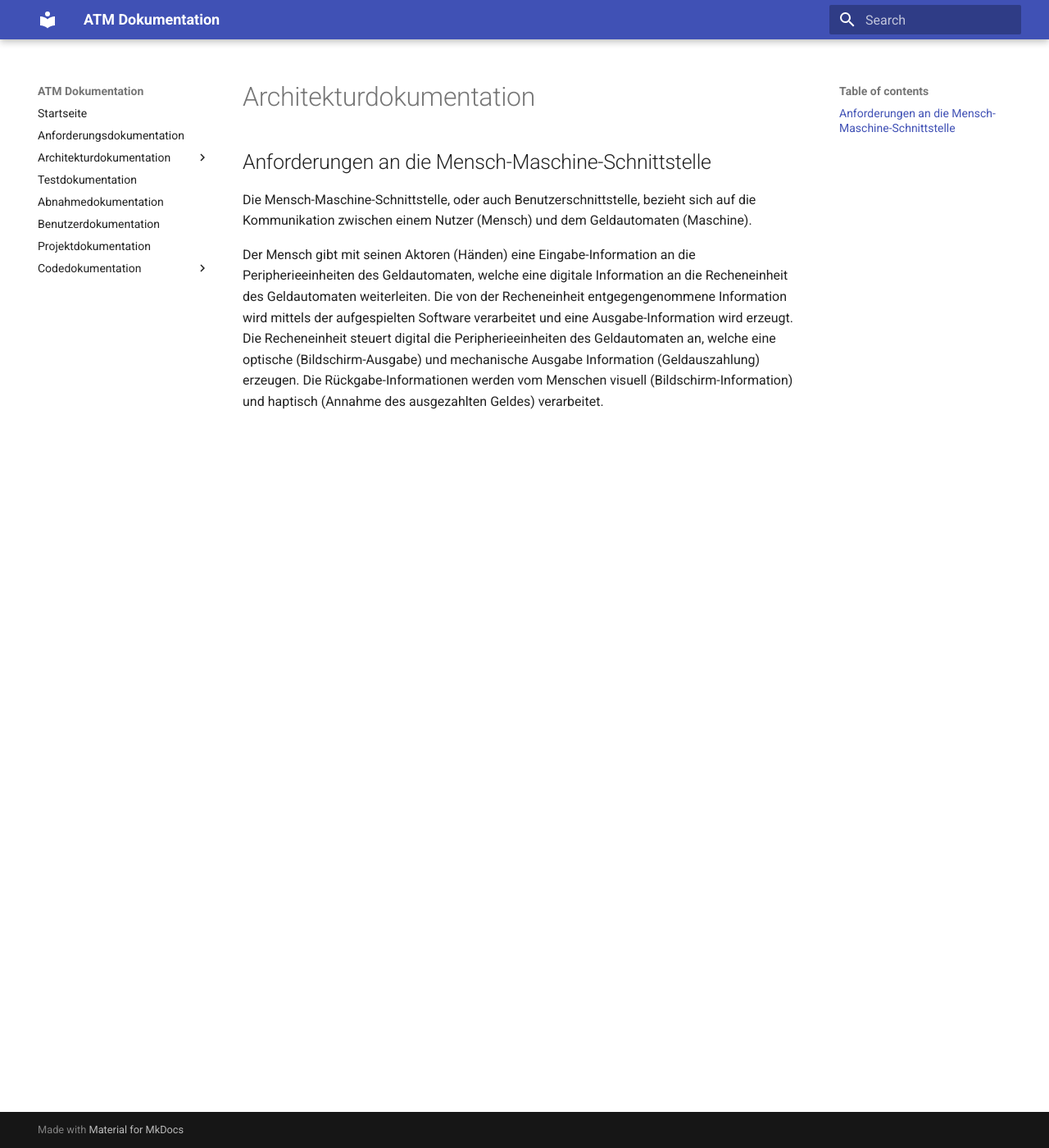
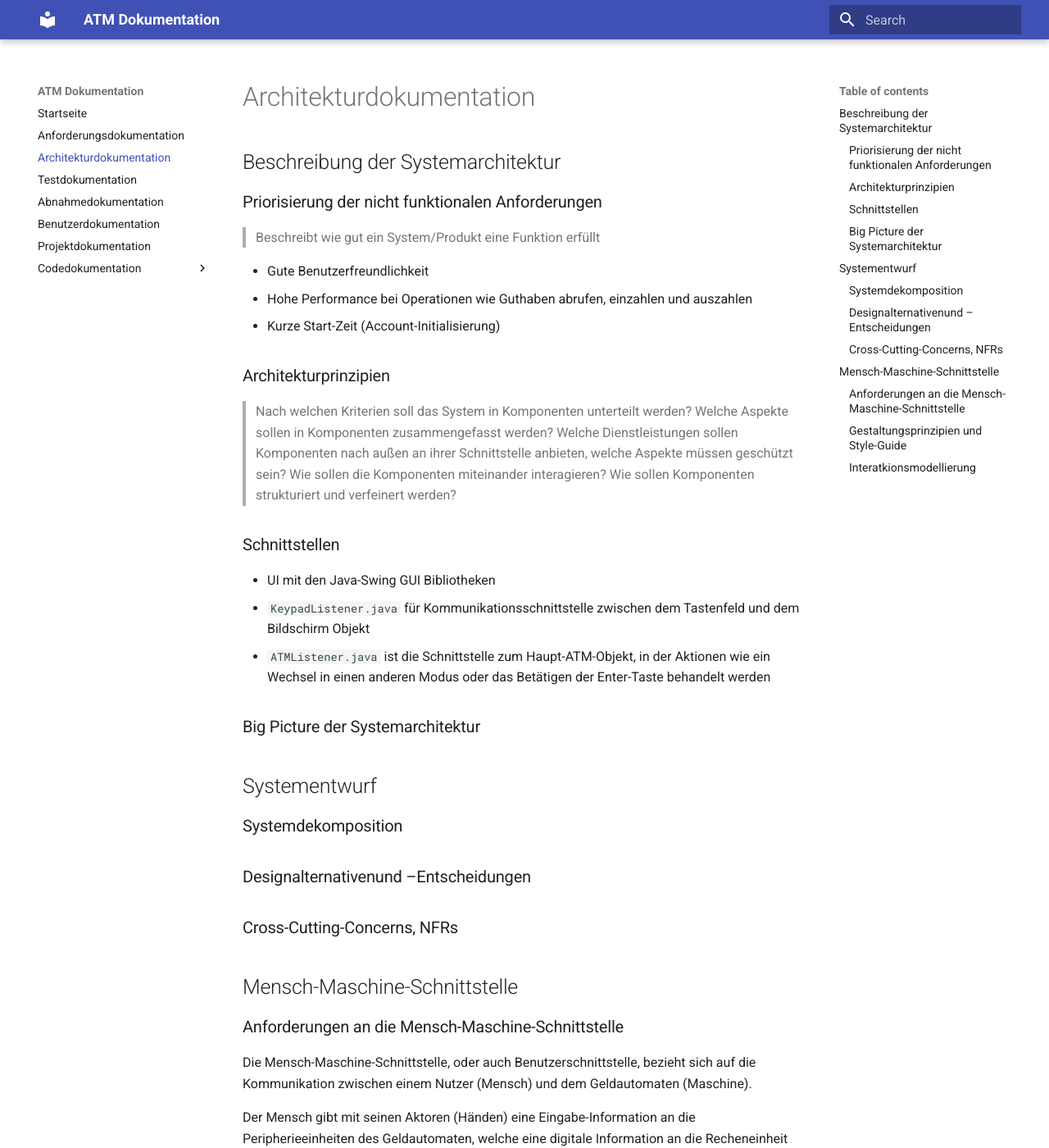
Before and after one commit to Halfpipe-SD/ATM, an MkDocs documentation site: the page built from docs/docs/architecture-docs.md, in a window 1280 px wide and 1400 px high. Shown: the whole window at 82% size. Built offline with MkDocs 1.6.1 and Material for MkDocs 9.7.7, drawn with Linux system fonts in a browser that asks for light colours; some of the changed text lies outside the part shown.

Commit message:
Architekturdokumentation in eine Datei verschoben

```diff
--- a/docs/docs/architecture-docs.md
+++ b/docs/docs/architecture-docs.md
@@ -1,7 +1,50 @@
 # Architekturdokumentation
 
-## Anforderungen an die Mensch-Maschine-Schnittstelle
+## Beschreibung der Systemarchitektur
+
+### Priorisierung der nicht funktionalen Anforderungen
+
+> Beschreibt wie gut ein System/Produkt eine Funktion erfüllt
+
+- Gute Benutzerfreundlichkeit
+- Hohe Performance bei Operationen wie Guthaben abrufen, einzahlen und auszahlen
+- Kurze Start-Zeit (Account-Initialisierung)
+
+### Architekturprinzipien
+
+> Nach welchen Kriterien soll das System in Komponenten unterteilt werden?
+> Welche Aspekte sollen in Komponenten zusammengefasst werden?
+> Welche Dienstleistungen sollen Komponenten nach außen an ihrer Schnittstelle anbieten, welche Aspekte müssen geschützt sein?
+> Wie sollen die Komponenten miteinander interagieren?
+> Wie sollen Komponenten strukturiert und verfeinert werden?
+
+### Schnittstellen
+
+- UI mit den Java-Swing GUI Bibliotheken
+- `KeypadListener.java` für Kommunikationsschnittstelle zwischen dem Tastenfeld und dem Bildschirm Objekt
+- `ATMListener.java` ist die Schnittstelle zum Haupt-ATM-Objekt, in der Aktionen wie ein Wechsel in einen anderen Modus oder das Betätigen der Enter-Taste behandelt werden
+
+### Big Picture der Systemarchitektur
+
+
+## Systementwurf
+
+### Systemdekomposition
+
+### Designalternativenund –Entscheidungen
+
+### Cross-Cutting-Concerns, NFRs
+
+
+## Mensch-Maschine-Schnittstelle
+
+### Anforderungen an die Mensch-Maschine-Schnittstelle
 
 Die Mensch-Maschine-Schnittstelle, oder auch Benutzerschnittstelle, bezieht sich auf die Kommunikation zwischen einem Nutzer (Mensch) und dem Geldautomaten (Maschine).
 
 Der Mensch gibt mit seinen Aktoren (Händen) eine Eingabe-Information an die Peripherieeinheiten des Geldautomaten, welche eine digitale Information an die Recheneinheit des Geldautomaten weiterleiten. Die von der Recheneinheit entgegengenommene Information wird mittels der aufgespielten Software verarbeitet und eine Ausgabe-Information wird erzeugt. Die Recheneinheit steuert digital die Peripherieeinheiten des Geldautomaten an, welche eine optische (Bildschirm-Ausgabe) und mechanische Ausgabe Information (Geldauszahlung) erzeugen. Die Rückgabe-Informationen werden vom Menschen visuell (Bildschirm-Information) und haptisch (Annahme des ausgezahlten Geldes) verarbeitet.
+
+
+### Gestaltungsprinzipien und Style-Guide
+
+### Interatkionsmodellierung
--- a/docs/mkdocs.yml
+++ b/docs/mkdocs.yml
@@ -4,10 +4,7 @@ site_url: https://atm.node5.de
 nav:
   - Startseite: index.md
   - Anforderungsdokumentation: requirements-docs.md
-  - Architekturdokumentation:
-      - Beschreibung der Systemarchitektur: architecture/system-architecture.md
-      - Systementwurf: architecture/system-design.md
-      - Mensch-Maschine-Schnittstelle: architecture/human-machine-interface.md
+  - Architekturdokumentation: architecture-docs.md
   - Testdokumentation: test-docs.md
   - Abnahmedokumentation: acceptance-docs.md
   - Benutzerdokumentation: user-docs.md
```
Also changed, not shown: docs/docs/architecture/human-machine-interface.md (deleted, +0 -7 lines), docs/docs/architecture/system-architecture.md (deleted, +0 -23 lines), docs/docs/architecture/system-design.md (deleted, +0 -1 lines).
